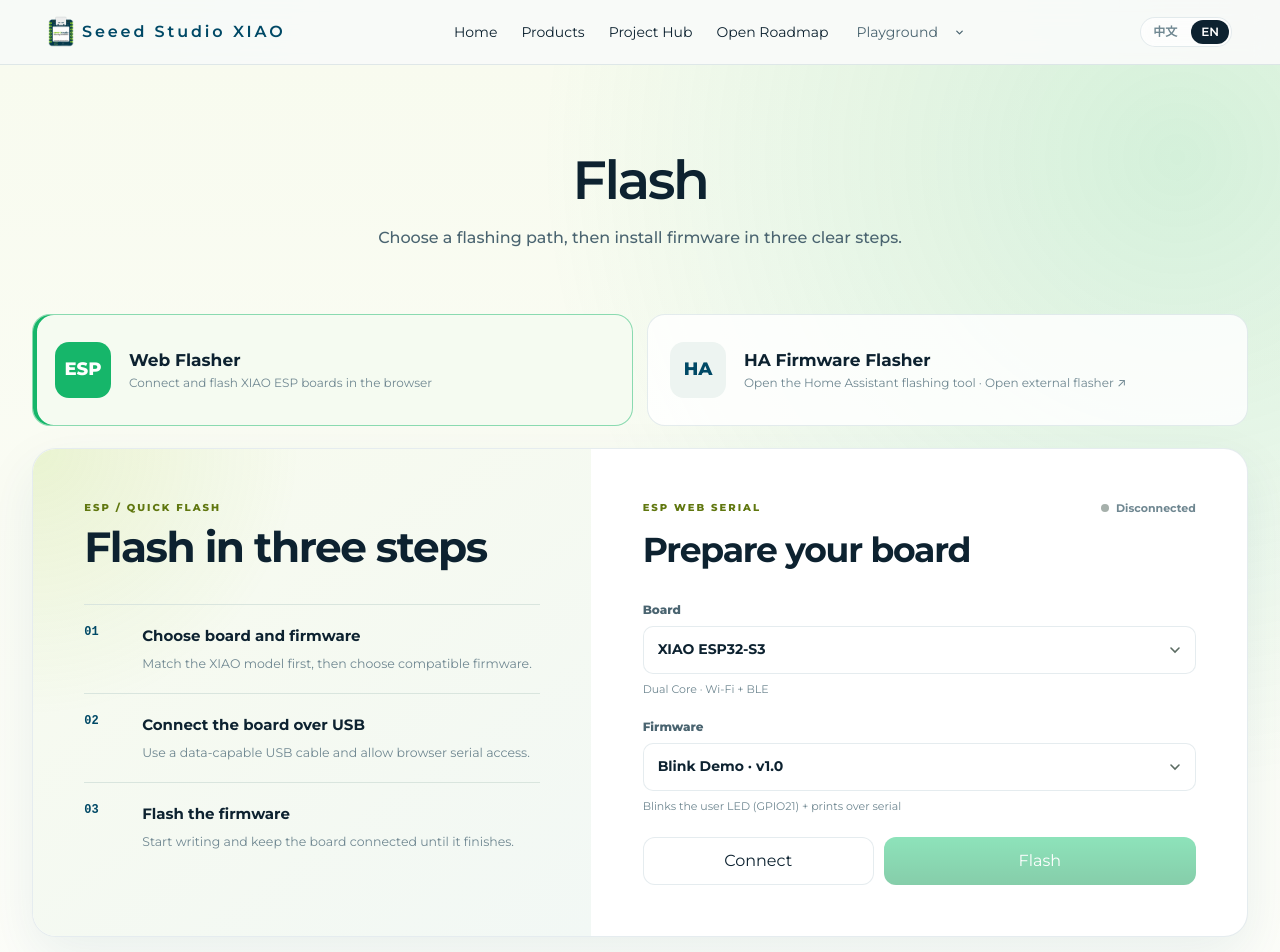
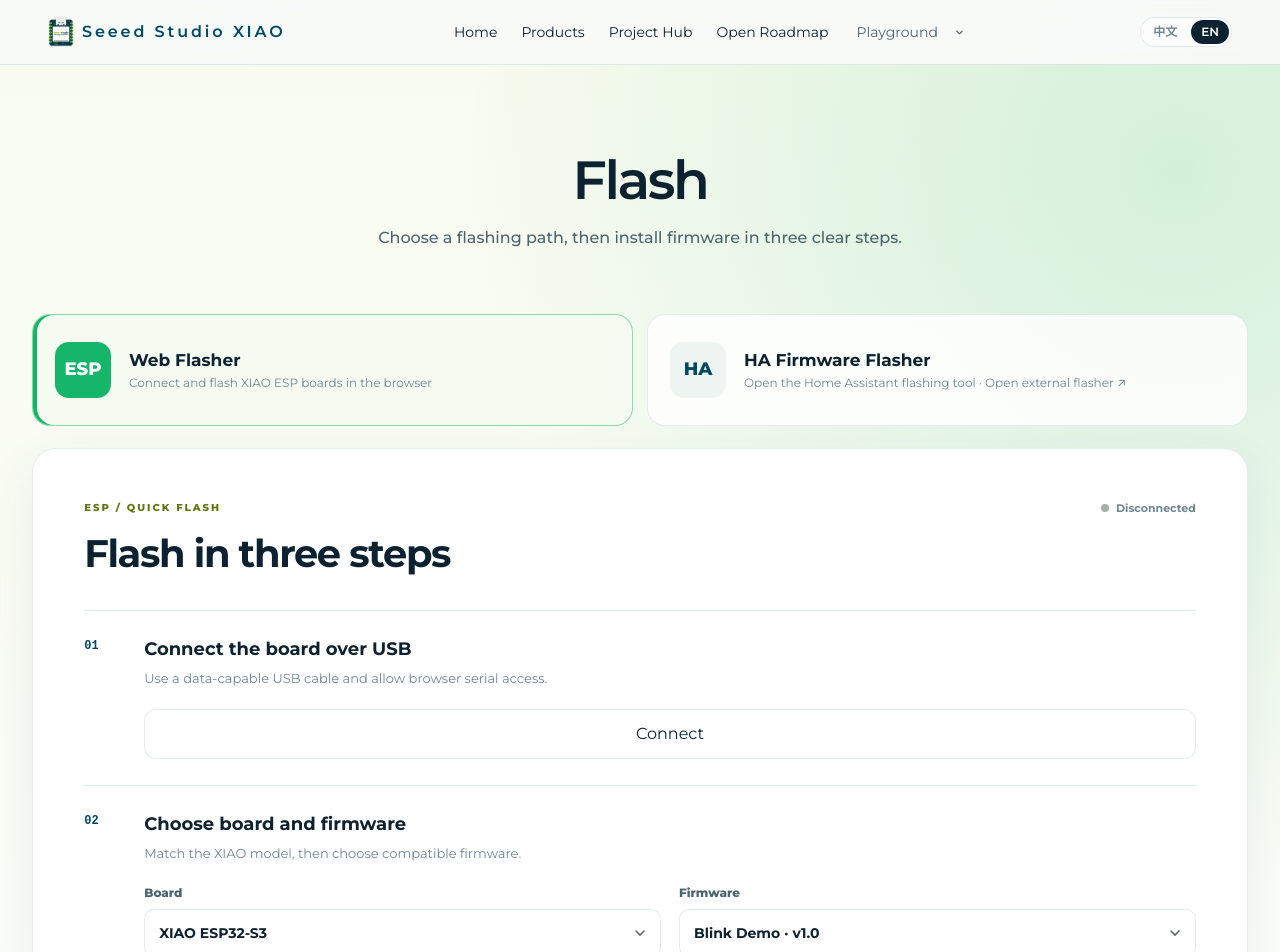
Before and after one commit to Seeed-Projects/XIAO_Landing_Page, a Next.js app: page /XIAO_Landing_Page/playground/esp-flasher in a window 1280 px wide. Shown: the top 952 px of the page. Built offline with nearby package versions, Linux system fonts and the light colour scheme.

Commit message:
feat: ESP Flasher 工作区改为单列分步流程
- 三步烧录改单列 workflowStep 布局，移除左侧 guidePanel
- 步骤顺序调整为 01 连接USB → 02 选板子和固件 → 03 烧录
- 选择网格、按钮、进度条左对齐 60px 缩进，移动端取消缩进

```diff
--- a/src/app/products/esp-flasher.js
+++ b/src/app/products/esp-flasher.js
@@ -110,10 +110,10 @@
     haEntryHint: lang === "zh" ? "跳转到 Home Assistant 烧录工具" : "Open the Home Assistant flashing tool",
     openExternal: lang === "zh" ? "打开外部烧录页 ↗" : "Open external flasher ↗",
     quickTitle: lang === "zh" ? "三步完成烧录" : "Flash in three steps",
-    stepOne: lang === "zh" ? "选择开发板和固件" : "Choose board and firmware",
-    stepOneHint: lang === "zh" ? "先确认你的 XIAO 型号，再选择与它匹配的固件。" : "Match the XIAO model first, then choose compatible firmware.",
-    stepTwo: lang === "zh" ? "用 USB 连接设备" : "Connect the board over USB",
-    stepTwoHint: lang === "zh" ? "使用支持数据传输的 USB 线，并允许浏览器访问串口。" : "Use a data-capable USB cable and allow browser serial access.",
+    stepOne: lang === "zh" ? "用 USB 连接设备" : "Connect the board over USB",
+    stepOneHint: lang === "zh" ? "使用支持数据传输的 USB 线，并允许浏览器访问串口。" : "Use a data-capable USB cable and allow browser serial access.",
+    stepTwo: lang === "zh" ? "选择开发板和固件" : "Choose board and firmware",
+    stepTwoHint: lang === "zh" ? "确认你的 XIAO 型号，再选择与它匹配的固件。" : "Match the XIAO model, then choose compatible firmware.",
     stepThree: lang === "zh" ? "开始烧录" : "Flash the firmware",
     stepThreeHint: lang === "zh" ? "确认选择后开始写入，完成前不要拔出设备。" : "Start writing and keep the board connected until it finishes.",
     actionTitle: lang === "zh" ? "准备设备" : "Prepare your board",
@@ -318,29 +318,36 @@
         </nav>
 
         <section className={styles.quickWorkspace} id="esp-workflow">
-          <div className={styles.guidePanel}>
-            <span className={styles.sectionLabel}>ESP / QUICK FLASH</span>
-            <Glow as="h3">{T.quickTitle}</Glow>
-            {[
-              [T.stepOne, T.stepOneHint],
-              [T.stepTwo, T.stepTwoHint],
-              [T.stepThree, T.stepThreeHint],
-            ].map(([title, hint], index) => (
-              <div className={styles.guideStep} key={title}>
-                <b>{String(index + 1).padStart(2, "0")}</b>
-                <div><strong>{title}</strong><p>{hint}</p></div>
-              </div>
-            ))}
-          </div>
-
           <div className={styles.actionPanel}>
             <div className={styles.actionHead}>
-              <div><span className={styles.sectionLabel}>ESP WEB SERIAL</span><h3>{T.actionTitle}</h3></div>
+              <div><span className={styles.sectionLabel}>ESP / QUICK FLASH</span><Glow as="h3">{T.quickTitle}</Glow></div>
               <span className={`${styles.connectionState} ${connected ? styles.on : ""}`}>
                 {connected ? T.connected : T.disconnected}
               </span>
             </div>
 
+            <div className={styles.workflowStep}>
+              <div className={styles.stepIntro}>
+                <b>01</b>
+                <div><strong>{T.stepOne}</strong><p>{T.stepOneHint}</p></div>
+              </div>
+              <button
+                type="button"
+                className={`${styles.connectBtn} ${connected ? styles.connected : ""}`}
+                onClick={handleConnect}
+                disabled={busy || !supported}
+              >
+                {connected ? T.disconnect : T.connect}
+              </button>
+              {!supported && <div className={styles.inlineMessage}>{T.unsupported}</div>}
+            </div>
+
+            <div className={styles.workflowStep}>
+              <div className={styles.stepIntro}>
+                <b>02</b>
+                <div><strong>{T.stepTwo}</strong><p>{T.stepTwoHint}</p></div>
+              </div>
+              <div className={styles.selectionGrid}>
                 <label className={styles.simpleField}>
                   <span>{T.boardLabel}</span>
                   <select
@@ -366,22 +373,17 @@
                   </select>
                   <small>{sel ? pick(sel.desc) : T.noFw}</small>
                 </label>
+              </div>
+            </div>
 
-            <div className={styles.primaryActions}>
-              <button
-                type="button"
-                className={`${styles.connectBtn} ${connected ? styles.connected : ""}`}
-                onClick={handleConnect}
-                disabled={busy || !supported}
-              >
-                {connected ? T.disconnect : T.connect}
-              </button>
+            <div className={styles.workflowStep}>
+              <div className={styles.stepIntro}>
+                <b>03</b>
+                <div><strong>{T.stepThree}</strong><p>{T.stepThreeHint}</p></div>
+              </div>
               <button type="button" className={styles.flashBtn} onClick={() => handleFlash()} disabled={!canFlash}>
                 {busy ? T.flashing : T.flash}
               </button>
-            </div>
-
-            {!supported && <div className={styles.inlineMessage}>{T.unsupported}</div>}
               {error && <div className={`${styles.inlineMessage} ${styles.error}`}>✗ {error}</div>}
               {flashed && !busy && <div className={`${styles.inlineMessage} ${styles.success}`}>✓ {T.success}</div>}
               {showProgress && (
@@ -390,6 +392,7 @@
                   <div className={styles.progressMeta}><span>{busy ? T.writing : T.finished}</span><span>{progress}%</span></div>
                 </div>
               )}
+            </div>
           </div>
         </section>
 
--- a/src/app/products/esp-flasher.module.css
+++ b/src/app/products/esp-flasher.module.css
@@ -203,8 +203,7 @@
 .flashEntry:disabled { cursor: not-allowed; opacity: .56; }
 
 .quickWorkspace {
-  display: grid;
-  grid-template-columns: minmax(0,.92fr) minmax(420px,1.08fr);
+  display: block;
   border: 1px solid var(--line-soft);
   border-radius: 24px;
   overflow: hidden;
@@ -244,9 +243,9 @@
 .guideStep strong { color: var(--ink-strong); font-size: 15px; }
 .guideStep p { margin: 6px 0 0; color: var(--ink-muted); font-size: 12.5px; line-height: 1.6; }
 
-.actionPanel { padding: clamp(34px,4vw,58px); display: flex; flex-direction: column; justify-content: center; gap: 20px; }
-.actionHead { display: flex; align-items: flex-start; justify-content: space-between; gap: 24px; margin-bottom: 4px; }
-.actionHead h3 { font-size: clamp(26px,2.7vw,36px); }
+.actionPanel { padding: clamp(32px,4vw,58px); display: flex; flex-direction: column; gap: 0; }
+.actionHead { display: flex; align-items: flex-start; justify-content: space-between; gap: 24px; margin-bottom: 28px; }
+.actionHead h3 { font-size: clamp(30px,3vw,42px); }
 .connectionState { flex: none; display: inline-flex; align-items: center; gap: 7px; color: var(--ink-muted); font-size: 11px; font-weight: 700; }
 .connectionState::before { content:""; width: 8px; height: 8px; border-radius: 50%; background: #a6b0ab; }
 .connectionState.on { color: var(--brand-green-deep); }
@@ -268,9 +267,15 @@
 .simpleField select:focus { outline: 3px solid rgba(22,182,106,.14); border-color: var(--brand-green); }
 .simpleField select:disabled { background-color: #f5f7f5; color: var(--ink-muted); }
 .simpleField small { min-height: 17px; color: var(--ink-muted); font-size: 11px; line-height: 1.5; }
-.primaryActions { display: grid; grid-template-columns: 1fr 1.35fr; gap: 10px; margin-top: 2px; }
-.primaryActions .connectBtn, .primaryActions .flashBtn { width: 100%; height: 48px; }
+.workflowStep { padding: 26px 0; border-top: 1px solid var(--line-soft); }
+.stepIntro { display: grid; grid-template-columns: 44px minmax(0,1fr); gap: 16px; margin-bottom: 20px; }
+.stepIntro > b { color: var(--brand-blue); font: 700 12px/1.5 ui-monospace,"SF Mono",monospace; }
+.stepIntro strong { color: var(--ink-strong); font-size: 18px; line-height: 1.35; }
+.stepIntro p { max-width: 720px; margin: 6px 0 0; color: var(--ink-muted); font-size: 13px; line-height: 1.6; }
+.selectionGrid { display: grid; grid-template-columns: 1fr 1fr; gap: 18px; padding-left: 60px; }
+.workflowStep > .connectBtn, .workflowStep > .flashBtn { width: calc(100% - 60px); height: 50px; margin-left: 60px; }
 .inlineMessage { padding: 10px 12px; border-radius: 8px; background: #f4f6f4; color: var(--ink-muted); font-size: 11px; line-height: 1.5; }
+.workflowStep > .inlineMessage, .workflowStep > .progress { width: calc(100% - 60px); margin: 12px 0 0 60px; }
 .inlineMessage.error { background: #fdf2f1; color: #b53b32; }
 .inlineMessage.success { background: #eff9f2; color: var(--brand-green-deep); }
 
@@ -285,15 +290,16 @@
 .advancedSection .monitor { min-height: 300px; border-radius: 16px; }
 
 @media (max-width: 900px) {
-  .quickWorkspace { grid-template-columns: 1fr; }
-  .actionPanel { border-top: 1px solid var(--line-soft); }
+  .selectionGrid { grid-template-columns: 1fr; }
 }
 @media (max-width: 700px) {
   .wrap { padding: 0 16px 76px; }
   .flashEntries { grid-template-columns: 1fr; }
   .flashEntry { min-height: 96px; }
   .guidePanel, .actionPanel { padding: 30px 22px; }
-  .primaryActions { grid-template-columns: 1fr; }
+  .selectionGrid { padding-left: 0; }
+  .workflowStep > .connectBtn, .workflowStep > .flashBtn,
+  .workflowStep > .inlineMessage, .workflowStep > .progress { width: 100%; margin-left: 0; }
   .advancedHead { align-items: flex-start; flex-direction: column; gap: 12px; }
   .advancedSection .statsRow { grid-template-columns: repeat(2,1fr); }
 }
```
Lines whose indentation alone changed are shown as unchanged.
